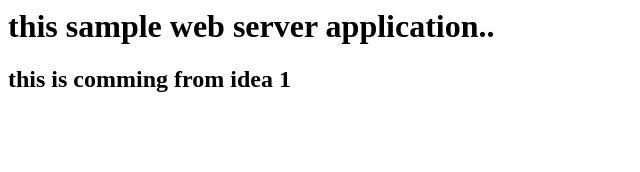
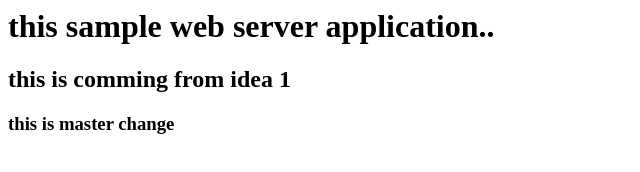
Before and after one commit to krishankrathore1986/webapp, a plain HTML site: page index.html in a window 1280 px wide. Shown: the whole page, without its empty margins (0-640 px from the left). Drawn offline with Linux system fonts and the light colour scheme.

Commit message:
master changes

```diff
--- a/index.html
+++ b/index.html
@@ -1,2 +1,3 @@
 <h1>this sample web server application..</h1>
 <h2>this is comming from idea 1</h2>
+<h3>this is master change</h3>
```
